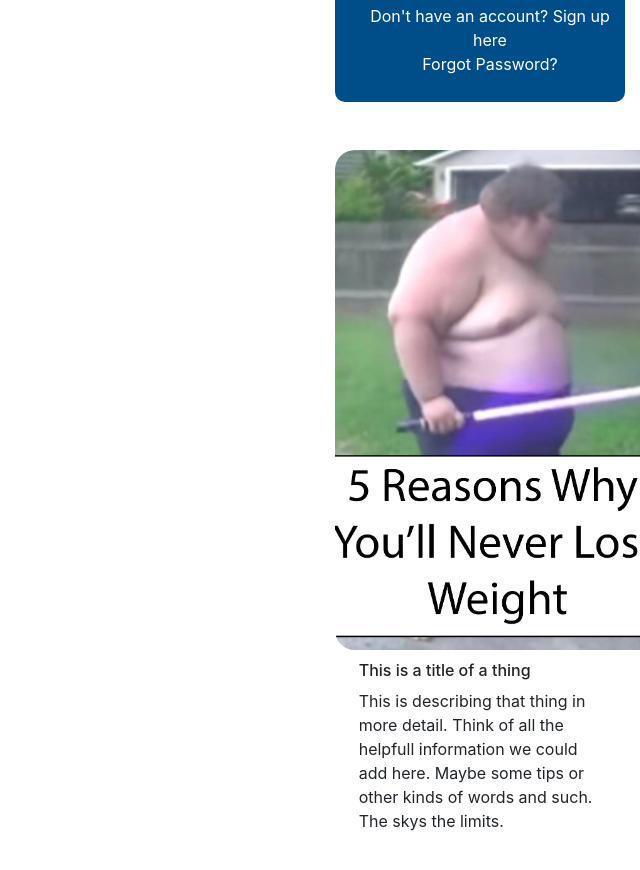
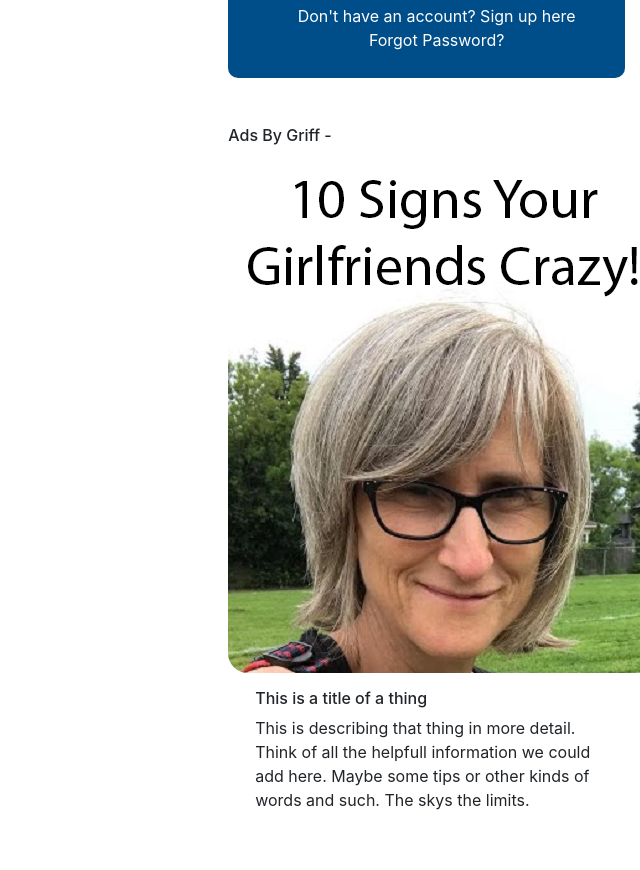
Before and after one commit to playerthomasm6/flashGrid, a React (Create React App) app in the folder client/: page / in a window 1280 px wide. Shown: the part 560-1430 px from the top of the page, without its empty margins (640-1280 px from the left). Built offline with nearby package versions, Linux system fonts and the light colour scheme; no server answers.

Commit message:
ads sidebar and navbar styling

```diff
--- a/client/src/components/HelloFlashGrid/index.js
+++ b/client/src/components/HelloFlashGrid/index.js
@@ -8,11 +8,11 @@ function HelloFlashGrid() {
         <div className="container-fluid space-out">
 
             <div className="row">
-                <div className="col-sm-9">
+                <div className="col-sm-8">
                     <Jumbotron />
                 </div>
 
-                <div className="col-sm-3">
+                <div className="col-sm-4">
                 <Sidebar/>
                 </div>
 
--- a/client/src/components/Sidebar/index.js
+++ b/client/src/components/Sidebar/index.js
@@ -1,27 +1,58 @@
 import React from "react";
-import "./styles.css"
-import AccountBar from '../AccountBar'
+import "./styles.css";
+import AccountBar from "../AccountBar";
+import background1 from "../../images/weightlossadd.jpg";
+import background2 from "../../images/suckatcode.jpg";
+import background3 from "../../images/ThatVeganTeacherMeme.jpg";
 import SignIn from "../SignIn/SignIn";
+// import adImages from "../../images/images";
+import index from "../AccountBar";
 
 function Sidebar() {
+  const photos = [{
+    id: 0,
+    url: background1,
+    height: 550,
+    width: 500,
+  },
+  {
+    id: 1,
+    url: background2,
+    height: 600,
+    width: 430,
+  },
+  {
+    id: 2,
+    url: background3,
+    height: 520,
+    width: 430,
+  }
+
+]
+  const indexOfImages = Math.floor(Math.random() * 3);
+  console.log(indexOfImages);
+
   return (
-        <div className='whole'>
-         <SignIn/>
+    <div className="whole">
+      <SignIn />
       {/* <AccountBar/> */}
       <br></br>
       <br></br>
-
-         <div id='adPic'></div>
+    <h6>Ads By Griff -</h6>
+      <div style={{background: `url(${photos[indexOfImages].url})`}}
+        id="adPic" height={photos[indexOfImages].height} width={photos[indexOfImages].width}>
+        </div>
         <div className="row padding light-border">
           <div className="col padding">
             <h6>This is a title of a thing</h6>
-                        <p>This is describing that thing in more detail.  Think of all the helpfull information we could add here.
-                            Maybe some tips or other kinds of words and such.  The skys the limits.
+            <p>
+              This is describing that thing in more detail. Think of all the
+              helpfull information we could add here. Maybe some tips or other
+              kinds of words and such. The skys the limits.
             </p>
           </div>
         </div>
     </div>
   );
 }
-
 export default Sidebar;
--- a/client/src/components/Sidebar/styles.css
+++ b/client/src/components/Sidebar/styles.css
@@ -15,13 +15,12 @@
 }
 
 #adPic {
-    background: url('../../images/weightlossadd.jpg');
-    height: 500px;
-    width: 330px;
-    /* background-attachment: fixed; */
+    background-attachment: fixed;
     background-position: center;
     background-repeat: no-repeat;
     background-size: cover;
     margin-right: 40px;
     border-radius: 20px;
+    height: 520px;
+    width: 430px;
 }
--- /dev/null
+++ b/client/src/images/images.js
@@ -0,0 +1,16 @@
+let adImages = [
+  {
+    id: 0,
+    url: "../../images/weightlossadd.jpg",
+  },
+  {
+    id: 1,
+    url: "../../images/suckatcode.jpg",
+  },
+  {
+    id: 2,
+    url: "../../images/ThatVeganTeacherMeme.jpg",
+  },
+];
+
+export default adImages;
```
Also changed, not shown: client/src/images/weightlossadd.jpg, 1 other file (tests, documents, lock files or other folders). Lines whose indentation alone changed are shown as unchanged.
